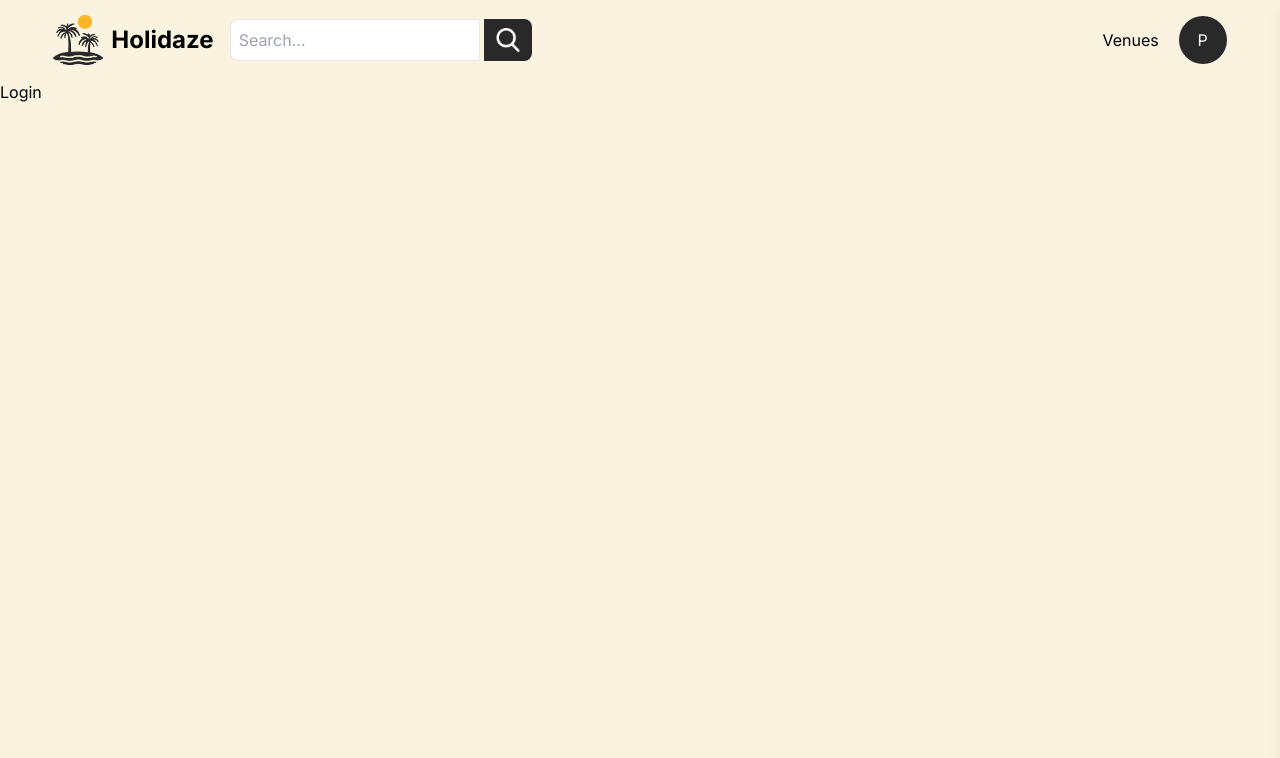
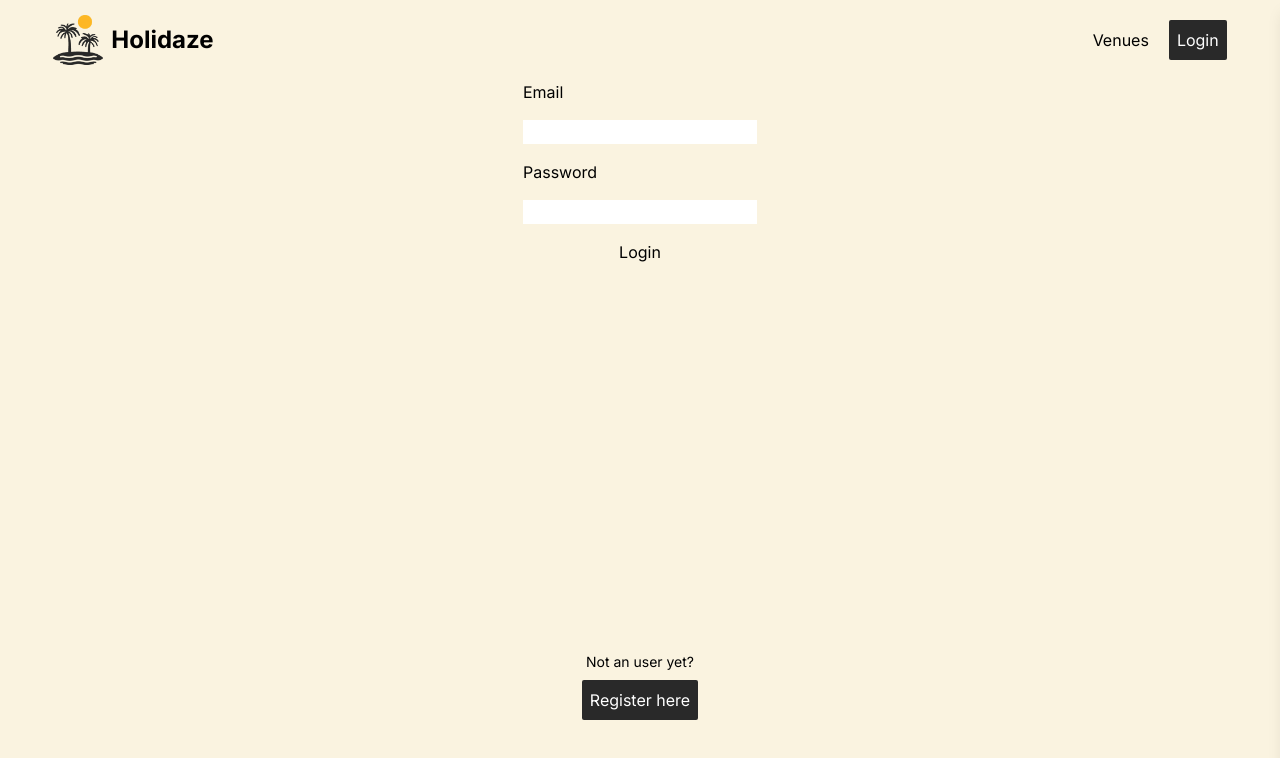
Before and after one commit to DanielEkerhovd/Project-exam-2, a React (Vite) app: page /login in a window 1280 px wide. Shown: the top 758 px of the page. Built offline with nearby package versions, Linux system fonts and the light colour scheme; no server answers.

Commit message:
working on login page

```diff
--- a/src/components/Header.jsx
+++ b/src/components/Header.jsx
@@ -1,15 +1,28 @@
-import { useState, useEffect } from "react";
-import { NavLink } from "react-router-dom";
+import { useState, useEffect } from 'react';
+import { NavLink, useLocation } from 'react-router-dom';
 
 export function Header() {
   const [menuOpen, setMenuOpen] = useState(false);
+  const [searchOpen, setSearchOpen] = useState(false);
+  const [loggedIn, setLoggedIn] = useState(false);
+  const location = useLocation();
+
+  // Check if the user is on login or register page
+  useEffect(() => {
+    console.log(window.location.pathname);
+    if (location.pathname === '/login' || location.pathname === '/register') {
+      setSearchOpen(false);
+    } else {
+      setSearchOpen(true);
+    }
+  }, [location.pathname]);
 
   useEffect(() => {
     const handleResize = () => {
       if (window.innerWidth > 768) setMenuOpen(false);
-    }
-    window.addEventListener("resize", handleResize);
-    return () => window.removeEventListener("resize", handleResize);
+    };
+    window.addEventListener('resize', handleResize);
+    return () => window.removeEventListener('resize', handleResize);
   }, []);
 
   return (
@@ -31,7 +44,7 @@ export function Header() {
         </div>
       </div>
 
-      {/* Search Bar */}
+      {searchOpen && (
         <div className="w-full md:w-auto flex gap-1 mb-[15px] md:mb-0">
           <input
             type="text"
@@ -46,29 +59,39 @@ export function Header() {
             />
           </button>
         </div>
+      )}
 
       {/* Navigation (hidden on small screens) */}
       <nav className="hidden md:flex items-center gap-5 ml-auto">
-        <NavLink to="/hotels">Venues</NavLink>
+        <NavLink to="/venues">Venues</NavLink>
+        {loggedIn ? (
           <NavLink to="/profile">
             <div className="bg-holidaze-dark size-12 rounded-full text-white flex items-center justify-center">
               P
             </div>
           </NavLink>
+        ) : (
+          <NavLink
+            to="/login"
+            className="bg-holidaze-dark text-white p-2 rounded-sm"
+          >
+            Login
+          </NavLink>
+        )}
       </nav>
 
       {/* Mobile Menu */}
       <div
         className={`fixed inset-0 bg-black bg-opacity-50 z-50 transition-opacity ${
           menuOpen
-            ? "opacity-100 pointer-events-auto"
-            : "opacity-0 pointer-events-none"
+            ? 'opacity-100 pointer-events-auto'
+            : 'opacity-0 pointer-events-none'
         }`}
         onClick={() => setMenuOpen(false)}
       />
       <div
         className={`fixed top-0 right-0 w-10/12 sm:w-1/2 h-full bg-white shadow-lg z-50 transform transition-transform ${
-          menuOpen ? "translate-x-0" : "translate-x-full"
+          menuOpen ? 'translate-x-0' : 'translate-x-full'
         }`}
       >
         <button
@@ -78,12 +101,30 @@ export function Header() {
           ✕
         </button>
         <nav className="flex flex-col items-start p-6 gap-4">
-          <NavLink to="/hotels" onClick={() => setMenuOpen(false)}>
+          <NavLink to="/venues" onClick={() => setMenuOpen(false)}>
             Venues
           </NavLink>
           <NavLink to="/profile" onClick={() => setMenuOpen(false)}>
             Profile
           </NavLink>
+          {loggedIn ? (
+            <button
+              onClick={() => {
+                setLoggedIn(false);
+                setMenuOpen(false);
+              }}
+            >
+              Logout
+            </button>
+          ) : (
+            <NavLink
+              to="/login"
+              className="bg-holidaze-dark text-white p-2 rounded-sm"
+              onClick={() => setMenuOpen(false)}
+            >
+              Login
+            </NavLink>
+          )}
         </nav>
       </div>
     </div>
--- a/src/components/Home/Hero.jsx
+++ b/src/components/Home/Hero.jsx
@@ -2,8 +2,8 @@ import { NavLink } from 'react-router-dom';
 
 export function Hero() {
   return (
-    <section className="relative flex items-center justify-center flex-col text-white z-20 rounded-sm heroBg w-full p-6 sm:p-16">
-      <div className="bg-holidaze-dark p-5 sm:p-10 z-10 flex justify-center items-center w-full">
+    <section className="relative flex items-center justify-center flex-col text-white z-20 rounded-sm heroBg w-full p-3 sm:p-6">
+      <div className="bg-holidaze-dark p-10 sm:p-24 z-10 flex justify-center items-center w-full max-w-[800px]">
         <div className="flex flex-col justify-center gap-5">
           <div>
             <h1 className="text-xl sm:text-3xl font-bold">
--- /dev/null
+++ b/src/components/Venues/Filters.jsx
@@ -0,0 +1,16 @@
+export function Filters() {
+  return (
+    <div>
+      {/* Dropdown filter */}
+      <select
+        name="filter"
+        id="filter"
+        className="p-2 border-gray-100 border-[2px] rounded-sm w-1/2 max-w-[300px]"
+      >
+        <option value="rating">Rating</option>
+        <option value="price">Price</option>
+        <option value="name">Name</option>
+      </select>
+    </div>
+  );
+}
--- /dev/null
+++ b/src/components/login/LoginForm.jsx
@@ -0,0 +1,61 @@
+import { useState } from 'react';
+import { NavLink } from 'react-router-dom';
+
+export function LoginForm() {
+  const [formData, setFormData] = useState({
+    username: '',
+    email: '',
+    password: '',
+  });
+
+  const handleChange = (e) => {
+    setFormData({ ...formData, [e.target.name]: e.target.value });
+  };
+
+  const handleSubmit = (e) => {
+    e.preventDefault();
+    console.log(formData);
+  };
+
+  return (
+    // <form className="flex flex-col gap-4 max-w-[600px] mx-auto">
+    //   <label htmlFor="email">Email</label>
+    //   <input type="email" id="email" name="email" />
+    //   <label htmlFor="password">Password</label>
+    //   <input type="password" id="password" name="password" />
+    //   <button type="submit">Login</button>
+    // </form>
+    <>
+      <form
+        className="flex flex-col gap-4 max-w-[600px] mx-auto"
+        onSubmit={handleSubmit}
+      >
+        <label htmlFor="email">Email</label>
+        <input
+          type="email"
+          id="email"
+          name="email"
+          value={formData.email}
+          onChange={handleChange}
+        />
+        <label htmlFor="password">Password</label>
+        <input
+          type="password"
+          id="password"
+          name="password"
+          value={formData.password}
+          onChange={handleChange}
+        />
+        <button type="submit">Login</button>
+      </form>
+      <NavLink to="/register" className="text-center mb-20">
+        <div className="flex flex-col items-center gap-2">
+          <p className="text-sm">Not an user yet?</p>
+          <p className="bg-holidaze-dark text-white w-fit p-2 rounded-sm">
+            Register here
+          </p>
+        </div>
+      </NavLink>
+    </>
+  );
+}
--- a/src/pages/Login.jsx
+++ b/src/pages/Login.jsx
@@ -1,7 +1,9 @@
+import { LoginForm } from '../components/login/LoginForm';
+
 export function Login() {
-    return (
-      <div>
-        <h1>Login</h1>
-      </div>
-    );
-  }
+  return (
+    <section className="w-11/12 max-w-screen-2xl mx-auto flex flex-col items-center min-h-[calc(100vh-80px)] justify-between">
+      <LoginForm />
+    </section>
+  );
+}
--- a/src/pages/Venues.jsx
+++ b/src/pages/Venues.jsx
@@ -1,17 +1,20 @@
-import { constants } from "../api/constants";
-import { useGetAPI } from "../api/apiCalls";
+import { constants } from '../api/constants';
+import { useGetAPI } from '../api/apiCalls';
 
-import { VenueCard } from "../components/VenueCard";
+import { VenueCard } from '../components/VenueCard';
+import { Filters } from '../components/Venues/Filters';
 
 export function Venues() {
   const url =
-    constants.base + constants.holidaze.base + constants.holidaze.venues;
+    constants.base + constants.holidaze.base + constants.holidaze.venues.rating;
 
   const { data, error, loading } = useGetAPI(url);
 
   return (
     <>
-      <div className="w-11/12 max-w-screen-2xl mx-auto">
+      <section className="w-11/12 max-w-screen-2xl mx-auto flex flex-col gap-5">
+        <h1 className="text-2xl font-bold mt-5">Venues</h1>
+        <Filters />
         {loading && <p>Loading...</p>}
         {error && <p>{error}</p>}
         {data && (
@@ -21,7 +24,7 @@ export function Venues() {
             ))}
           </ul>
         )}
-      </div>
+      </section>
     </>
   );
 }
```
Lines whose indentation alone changed are shown as unchanged.
